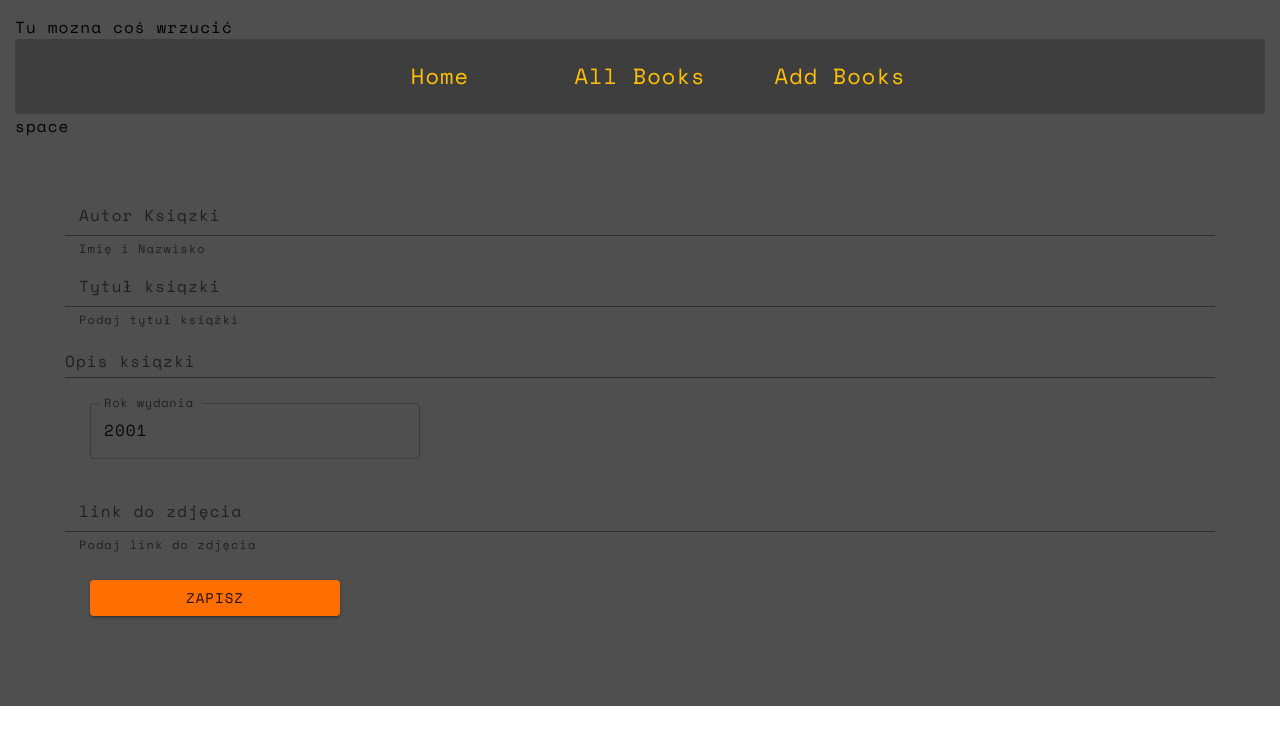
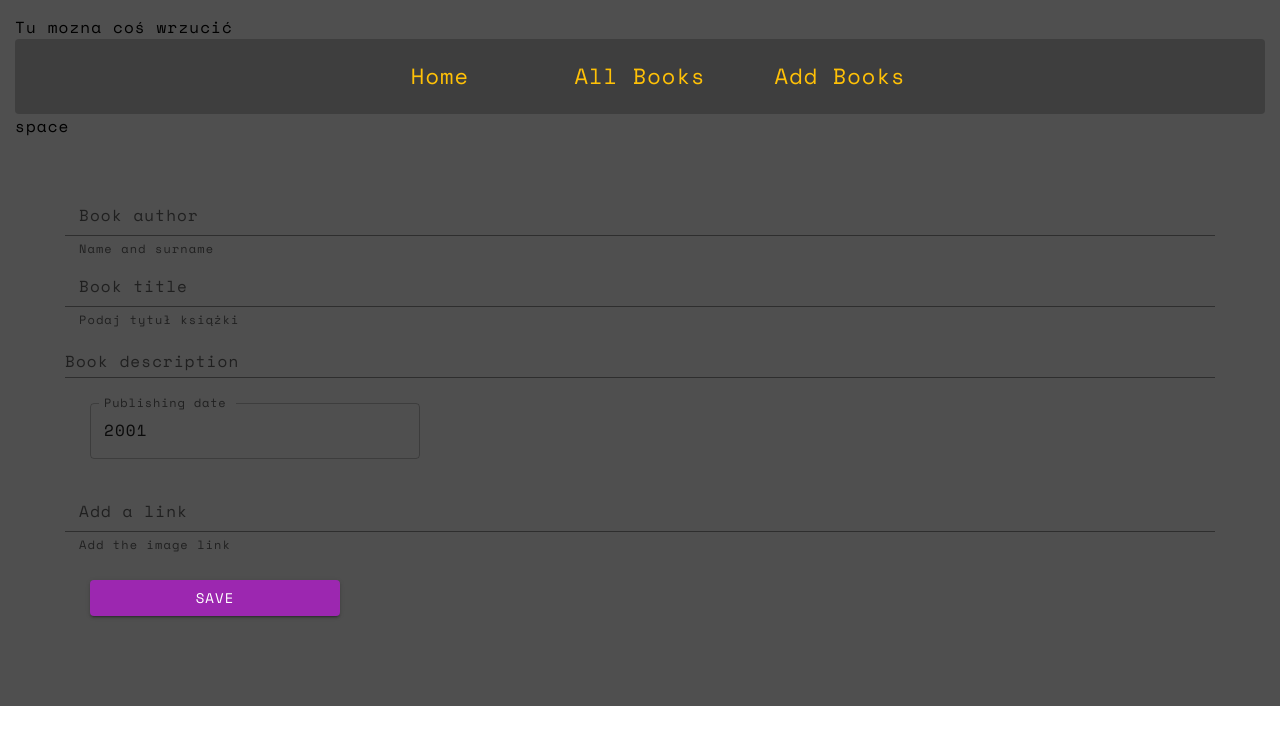
Before and after one commit to AniaPas/theHitTheBooksProject, a React (Create React App) app: page /add in a window 1280 px wide. Shown: the top 744 px of the page. Built offline with nearby package versions, Linux system fonts and the light colour scheme; data requests are answered from the project's data file.

Commit message:
button edit

```diff
--- a/src/components/CardComponentBook/CardComponentBook.module.scss
+++ b/src/components/CardComponentBook/CardComponentBook.module.scss
@@ -1,5 +1,5 @@
 .px150 {
-  //border: 2px solid rgba(61, 61, 61, 0.904);
+  border: 2px solid rgba(61, 61, 61, 0.904);
   border-radius: 4px;
   padding: 5px;
   width: 20%;
@@ -20,5 +20,4 @@
 }
 .cardActionBook {
   // position: absolute;
-  // bottom: 0;
 }
--- a/src/view/Add/Add.tsx
+++ b/src/view/Add/Add.tsx
@@ -1,45 +1,59 @@
-import { FormEvent, FC, useRef, useState, useContext, useEffect } from 'react'
-import { Alert, Box, Button, FormControl, FormHelperText, Input, InputLabel, Snackbar, TextField, Typography } from '@mui/material'
-import { DatePicker } from '@mui/x-date-pickers/DatePicker'
-import dayjs, { Dayjs } from 'dayjs'
-import { LocalizationProvider } from '@mui/x-date-pickers/LocalizationProvider';
-import { AdapterDayjs } from '@mui/x-date-pickers/AdapterDayjs';
-import styles from './Add.module.scss';
-import uniqid from 'uniqid';
-import { addNewBook, getAuthors, addAuthor } from '../../services/books.service';
-import { useNavigate } from 'react-router-dom';
-import { BookInterface, GlobalState } from '../../Store/GlobalStore';
-import Modal from '@mui/material/Modal';
-import { debounce } from 'lodash';
+import { FormEvent, FC, useRef, useState, useContext, useEffect } from "react";
+import {
+  Alert,
+  Box,
+  Button,
+  FormControl,
+  FormHelperText,
+  Input,
+  InputLabel,
+  Snackbar,
+  TextField,
+  Typography,
+} from "@mui/material";
+import { DatePicker } from "@mui/x-date-pickers/DatePicker";
+import dayjs, { Dayjs } from "dayjs";
+import { LocalizationProvider } from "@mui/x-date-pickers/LocalizationProvider";
+import { AdapterDayjs } from "@mui/x-date-pickers/AdapterDayjs";
+import styles from "./Add.module.scss";
+import uniqid from "uniqid";
+import {
+  addNewBook,
+  getAuthors,
+  addAuthor,
+} from "../../services/books.service";
+import { useNavigate } from "react-router-dom";
+import { BookInterface, GlobalState } from "../../Store/GlobalStore";
+import Modal from "@mui/material/Modal";
+import { debounce } from "lodash";
 // import _ from 'lodash' // czasmi importują to w ten sposób używa siepo tem to tak _.debounce()
 interface Payload {
-  author: string,
-  title: string,
-  desc: string,
-  years: number | undefined,
-  rating: number[],
-  url: string,
+  author: string;
+  title: string;
+  desc: string;
+  years: number | undefined;
+  rating: number[];
+  url: string;
 }
-
-
 
 const Add: FC = () => {
   //
 
-  const date = new Date().getFullYear().toLocaleString()
+  const date = new Date().getFullYear().toLocaleString();
   // useState ustala datę w dataPicker na rok bieżacy
-  const [datePickerValue, setdatePickerValue] = useState<Dayjs | null>(dayjs(date));
+  const [datePickerValue, setdatePickerValue] = useState<Dayjs | null>(
+    dayjs(date)
+  );
 
-  const maxDate = dayjs(date)
+  const maxDate = dayjs(date);
   // isBookInvalid useState ustalon dla spawdzania czy wszytkie el. z formularza
   // są wypełnione. W przypadku prawidłowego wypełniania zminią się na false
   // funkacja do spawdzania to isObjComplete
-  const [isBookInvalid, setBookInvalid] = useState(true)
+  const [isBookInvalid, setBookInvalid] = useState(true);
 
+  const navigate = useNavigate();
 
-  const navigate = useNavigate()
-
-  const form = useRef<HTMLCollection>()
+  const form = useRef<HTMLCollection>();
   // jeżli chcemy nadac typ useRef, to typujemy to co znajduje sie w
   // kluczy current
   // form = {current: w którym znajduje się objekt html
@@ -48,41 +62,42 @@ const Add: FC = () => {
   // musimy form.current zamienić na tablice czyli Array.from(form.current)
 
   const createId = (uniqName: string) => {
-    return `${uniqid()} ${uniqName}`
-  }
-  const global = useContext(GlobalState) // 1 wszystko puste
+    return `${uniqid()} ${uniqName}`;
+  };
+  const global = useContext(GlobalState); // 1 wszystko puste
   const getAllAuthors = async () => {
-    const authors = await getAuthors()
-    await global.globalGetAuthors(authors.data)
-  }
+    const authors = await getAuthors();
+    await global.globalGetAuthors(authors.data);
+  };
   useEffect(() => {
-    getAllAuthors()
+    getAllAuthors();
     // eslint-disable-next-line react-hooks/exhaustive-deps
-  }, [])
+  }, []);
 
   const isObjComplete = (obj: BookInterface): boolean => {
-    const objKeys = Object.keys(obj) // ts nie wierzy, że to są klucze z objektu
+    const objKeys = Object.keys(obj); // ts nie wierzy, że to są klucze z objektu
     const isComplete = objKeys.every((item: string) => {
-      return obj.author !== '' && obj.years !== undefined
-    })
-    return isComplete
-  }
+      return obj.author !== "" && obj.years !== undefined;
+    });
+    return isComplete;
+  };
 
   const submitBook = (event: FormEvent) => {
-    event.preventDefault()
+    event.preventDefault();
 
     if (form.current && form.current !== null) {
-      const onlyElForm = Array.from(form.current).filter(item => {
-        if (item.id.search('author') > - 1
-          || item.id.search('title') > - 1
-          || item.id.search('describe') > - 1
-          || item.id.search('img-url') > - 1
+      const onlyElForm = Array.from(form.current).filter((item) => {
+        if (
+          item.id.search("author") > -1 ||
+          item.id.search("title") > -1 ||
+          item.id.search("describe") > -1 ||
+          item.id.search("img-url") > -1
         ) {
-          return item
+          return item;
         } else {
-          return []
+          return [];
         }
-      })
+      });
 
       // storzenie obiektu na wzór
       const payload: BookInterface = {
@@ -91,69 +106,63 @@ const Add: FC = () => {
         desc: (onlyElForm[2] as HTMLInputElement).value,
         years: datePickerValue?.year(),
         rating: [5],
-        url: (onlyElForm[3] as HTMLInputElement).value
-      }
+        url: (onlyElForm[3] as HTMLInputElement).value,
+      };
 
-      console.log(payload)
-      const isValid = isObjComplete(payload)
-      console.log(isValid)
-      setBookInvalid(isValid)
+      console.log(payload);
+      const isValid = isObjComplete(payload);
+      console.log(isValid);
+      setBookInvalid(isValid);
       // setBookInvalid
       if (isValid) {
         addNewBook(payload)
-          .then(respons => {
+          .then((respons) => {
             global.globalalertInfoSnackbarChange({
-              severity: 'success',
-              message: `Książka ${payload.title} autora ${payload.author} została dodana`,
-              addBook: true
-            })
-            global.globalOpenSnackbarChange(true)
-            console.log(respons)
+              severity: "success",
+              message: `The book ${payload.title} by ${payload.author} has been added`,
+              addBook: true,
+            });
+            global.globalOpenSnackbarChange(true);
+            console.log(respons);
           })
           .catch((err) => {
             global.globalalertInfoSnackbarChange({
-              severity: 'error',
-              message: `Błąd podczas dodawania książki ${payload.title} autora ${payload.author}`
-            })
-            global.globalOpenSnackbarChange(true)
-            console.log(err)
+              severity: "error",
+              message: `Adding book ${payload.title} by ${payload.author}failure`,
+            });
+            global.globalOpenSnackbarChange(true);
+            console.log(err);
           })
-          .finally(()=> {
-            navigate('/all')
-
-          })
-
-
+          .finally(() => {
+            navigate("/all");
+          });
       } else {
         ///
-        setBookInvalid(isValid)
+        setBookInvalid(isValid);
       }
     }
-
-  }
-  const idAuthor = createId('author')
-  const idTitle = createId('title')
-  const iddescribe = createId('describe')
-  const idImg = createId('img-url')
-
+  };
+  const idAuthor = createId("author");
+  const idTitle = createId("title");
+  const iddescribe = createId("describe");
+  const idImg = createId("img-url");
 
   // MODAL
 
-
   // useState do modala
-  const [open, setOpen] = useState(false)
-  const [newAuthor, setNewAuthor] = useState('')
-  const authorName = useRef<HTMLInputElement>()
-  const authorNote = useRef<HTMLInputElement>()
+  const [open, setOpen] = useState(false);
+  const [newAuthor, setNewAuthor] = useState("");
+  const authorName = useRef<HTMLInputElement>();
+  const authorNote = useRef<HTMLInputElement>();
   // style modala
   const style = {
-    position: 'absolute' as 'absolute',
-    top: '50%',
-    left: '50%',
-    transform: 'translate(-50%, -50%)',
+    position: "absolute" as "absolute",
+    top: "50%",
+    left: "50%",
+    transform: "translate(-50%, -50%)",
     width: 400,
-    bgcolor: 'background.paper',
-    border: '2px solid #000',
+    bgcolor: "background.paper",
+    border: "2px solid #000",
     boxShadow: 24,
     p: 4,
   };
@@ -163,128 +172,153 @@ const Add: FC = () => {
   const saveNota = () => {
     const payload = {
       author: newAuthor,
-      nota: authorNote.current?.value !== '' ? authorNote.current?.value : `Brak informacji o ${newAuthor}`
-    }
-
+      nota:
+        authorNote.current?.value !== ""
+          ? authorNote.current?.value
+          : `No info about author ${newAuthor}`,
+    };
 
     addAuthor(payload)
-      .then(res => {
-        console.log(res)
+      .then((res) => {
+        console.log(res);
         global.globalalertInfoSnackbarChange({
           severity: "success",
-          message: `Informacja o autorze ${payload.author} została dodana`,
-          addBook: false
-        })
-        global.globalOpenSnackbarChange(true)
+          message: `Author info ${payload.author} has been added`,
+          addBook: false,
+        });
+        global.globalOpenSnackbarChange(true);
       })
-      .catch(err => {
-        console.error(err)
+      .catch((err) => {
+        console.error(err);
         global.globalalertInfoSnackbarChange({
           severity: "error",
-          message: `Nie udało się zapisać informacji o ${payload.author}`
-        })
-        global.globalOpenSnackbarChange(true)
-      })
+          message: `Saving the info about ${payload.author} has failed`,
+        });
+        global.globalOpenSnackbarChange(true);
+      });
 
-    setOpen(false)
-  }
+    setOpen(false);
+  };
   const checkInput = () => {
-    const autorNameInputVal = (authorName.current?.children[0] as HTMLInputElement).value
-    const isAuthor = global.globalAuthors.some(item => item.author.toUpperCase() === autorNameInputVal.toUpperCase())
+    const autorNameInputVal = (
+      authorName.current?.children[0] as HTMLInputElement
+    ).value;
+    const isAuthor = global.globalAuthors.some(
+      (item) => item.author.toUpperCase() === autorNameInputVal.toUpperCase()
+    );
     if (!isAuthor) {
-      setNewAuthor(autorNameInputVal)
-      setOpen(true)
+      setNewAuthor(autorNameInputVal);
+      setOpen(true);
     }
-  }
+  };
   const handleCloseSnackbar = () => {
-    global.globalOpenSnackbarChange(false)
-  }
+    global.globalOpenSnackbarChange(false);
+  };
   return (
     <>
-      <Box component="form" className={styles.blockPadding} ref={form} >
-        <FormControl >
-          <InputLabel htmlFor={idAuthor}>Autor Ksiązki</InputLabel>
-          <Input id={idAuthor} ref={authorName} onChange={debounce(checkInput, 1000)} />
-          <FormHelperText id="my-helper-text">Imię i Nazwisko</FormHelperText>
+      <Box component='form' className={styles.blockPadding} ref={form}>
+        <FormControl>
+          <InputLabel htmlFor={idAuthor}>Book author</InputLabel>
+          <Input
+            id={idAuthor}
+            ref={authorName}
+            onChange={debounce(checkInput, 1000)}
+          />
+          <FormHelperText id='my-helper-text'>Name and surname</FormHelperText>
         </FormControl>
         <FormControl>
-          <InputLabel htmlFor={idTitle}>Tytuł ksiązki</InputLabel>
+          <InputLabel htmlFor={idTitle}>Book title</InputLabel>
           <Input id={idTitle} />
-          <FormHelperText id="my-helper-text">Podaj tytuł książki</FormHelperText>
+          <FormHelperText id='my-helper-text'>
+            Podaj tytuł książki
+          </FormHelperText>
         </FormControl>
 
         <TextField
           id={iddescribe}
-          label="Opis ksiązki"
-          variant="standard"
+          label='Book description'
+          variant='standard'
           multiline
           maxRows={10}
-
         />
         <div className={styles.WrapperDataPicker}>
-          <LocalizationProvider dateAdapter={AdapterDayjs} >
+          <LocalizationProvider dateAdapter={AdapterDayjs}>
             <DatePicker
-              views={['year']}
-              label="Rok wydania"
+              views={["year"]}
+              label='Publishing date'
               className={styles.dataPicker}
               value={datePickerValue}
               maxDate={maxDate}
               onChange={(newValue) => {
-                const val = newValue ? newValue : dayjs(date)
+                const val = newValue ? newValue : dayjs(date);
                 setdatePickerValue(val);
               }}
-              renderInput={(params) => <TextField {...params} helperText={null} />}
+              renderInput={(params) => (
+                <TextField {...params} helperText={null} />
+              )}
             />
           </LocalizationProvider>
         </div>
 
         <FormControl>
-          <InputLabel htmlFor={idImg}>link do zdjęcia</InputLabel>
-          <Input id={idImg} aria-describedby="my-helper-text" />
-          <FormHelperText id="my-helper-text">Podaj link do zdjęcia</FormHelperText>
+          <InputLabel htmlFor={idImg}>Add a link</InputLabel>
+          <Input id={idImg} aria-describedby='my-helper-text' />
+          <FormHelperText id='my-helper-text'>
+            Add the image link
+          </FormHelperText>
         </FormControl>
-        {!isBookInvalid && <p>Źle wypełniłeś pola</p>}
+        {!isBookInvalid && <p>You have not filled the fields correctly</p>}
         <div className={styles.Wrapperbutton}>
-
           <Button
-            type="submit"
-            variant="contained"
-            color="primary"
+            type='submit'
+            variant='contained'
+            color='secondary'
             className={styles.button}
             onClick={(event) => submitBook(event)}
-
           >
-            zapisz
+            Save
           </Button>
         </div>
       </Box>
-      <Modal
-        open={open}
-      >
+      <Modal open={open}>
         <Box sx={style}>
-          <Typography variant='h6'>Dodaj notkę o autorze: {newAuthor}  </Typography>
+          <Typography variant='h6'>
+            Add a note about the author: {newAuthor}{" "}
+          </Typography>
           <TextField
             id='nota'
-            label="Notka biograficzna o autorze"
-            variant="standard"
+            label='Notka biograficzna o autorze'
+            variant='standard'
             inputRef={authorNote}
             multiline
             fullWidth
             maxRows={10}
           />
 
-          <Button color="primary" onClick={saveNota}>Zapisz</Button>
+          <Button color='primary' onClick={saveNota}>
+            Save
+          </Button>
         </Box>
       </Modal>
-      {!global.globalalertInfoSnackbar.addBook && <Snackbar open={global.globalOpenSnackbar} autoHideDuration={6000} onClose={handleCloseSnackbar}>
-        <Alert onClose={handleCloseSnackbar} severity={global.globalalertInfoSnackbar.severity} sx={{ width: '100%' }}>
-          {global.globalalertInfoSnackbar.message}
-        </Alert>
-      </Snackbar>}
+      {!global.globalalertInfoSnackbar.addBook && (
+        <Snackbar
+          open={global.globalOpenSnackbar}
+          autoHideDuration={6000}
+          onClose={handleCloseSnackbar}
+        >
+          <Alert
+            onClose={handleCloseSnackbar}
+            severity={global.globalalertInfoSnackbar.severity}
+            sx={{ width: "100%" }}
+          >
+            {global.globalalertInfoSnackbar.message}
+          </Alert>
+        </Snackbar>
+      )}
     </>
-  )
-}
+  );
+};
 // dodanie unikalnych ID done
 // dodoanie id do pobieraonia z form done
 
-export default Add
+export default Add;
```
